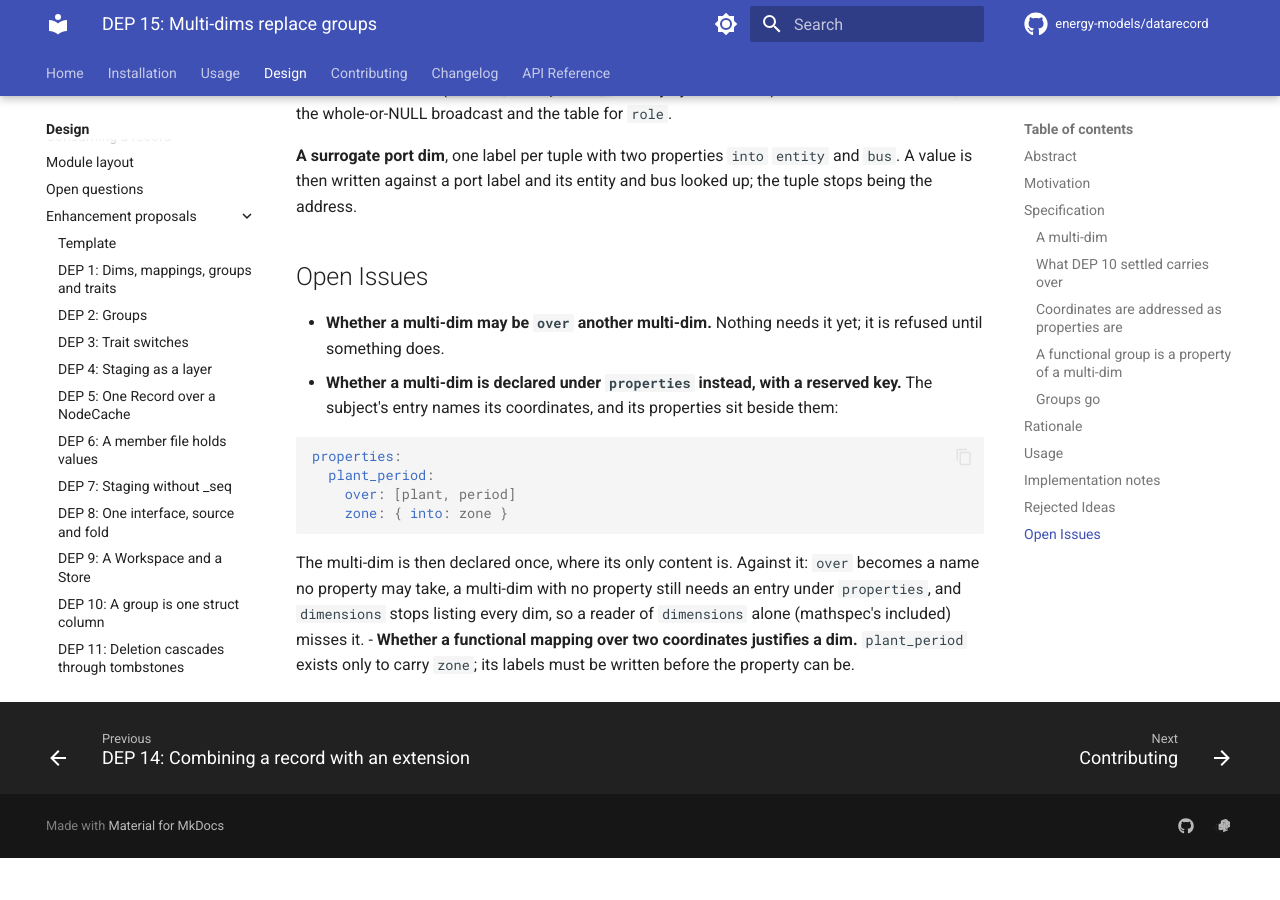
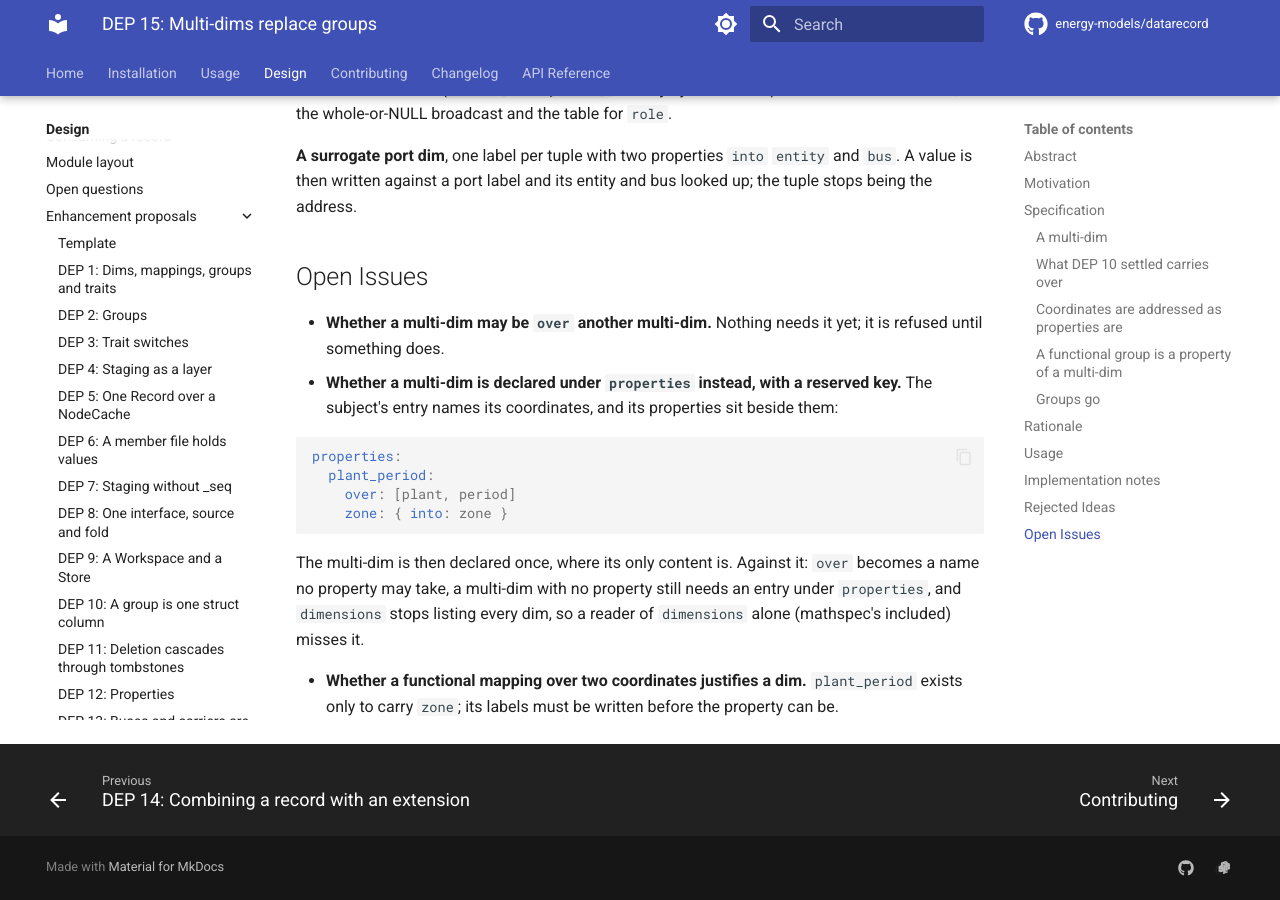
Before and after one commit to energy-models/datarecord, an MkDocs documentation site: the page built from docs/design/proposals/dep-0015-multi-dims.md, in a window 1280 px wide and 900 px high, scrolled down 5220 px. Built offline with MkDocs 1.6.1 and Material for MkDocs 9.7.7, drawn with Linux system fonts in a browser that asks for light colours; comment, search, counter and statistics services are not loaded; before the commit the page ends 6078 px from its top, so only the background shows below that.

````diff
--- a/docs/design/proposals/dep-0015-multi-dims.md
+++ b/docs/design/proposals/dep-0015-multi-dims.md
@@ -6,14 +6,14 @@ SPDX-License-Identifier: CC-BY-4.0
 
 # DEP 15: multi-dims replace groups
 
-| DEP      | 15                                                                                                                                                |
-| -------- | ------------------------------------------------------------------------------------------------------------------------------------------------- |
-| Title    | multi-dims replace groups                                                                                                                         |
-| Author   | Bryn Pickering                                                                                                                                    |
-| Status   | Draft                                                                                                                                             |
-| Requires | [DEP 10](dep-0010-a-group-is-a-struct-column.md), [DEP 12](dep-0012-properties.md), [DEP 13](dep-0013-buses-and-carriers-are-dims.md)             |
-| Created  | 2026-10-21                                                                                                                                        |
-| Replaces | the groups of [DEP 2](dep-0002-groups.md) and [DEP 10](dep-0010-a-group-is-a-struct-column.md)                                                    |
+| DEP      | 15                                                                                                                                    |
+| -------- | ------------------------------------------------------------------------------------------------------------------------------------- |
+| Title    | multi-dims replace groups                                                                                                             |
+| Author   | Bryn Pickering                                                                                                                        |
+| Status   | Draft                                                                                                                                 |
+| Requires | [DEP 10](dep-0010-a-group-is-a-struct-column.md), [DEP 12](dep-0012-properties.md), [DEP 13](dep-0013-buses-and-carriers-are-dims.md) |
+| Created  | 2026-10-21                                                                                                                            |
+| Replaces | the groups of [DEP 2](dep-0002-groups.md) and [DEP 10](dep-0010-a-group-is-a-struct-column.md)                                        |
 
 ## Abstract
 
@@ -23,13 +23,13 @@ A group becomes a **multi-dim**: a dim declared under `dimensions` with `over`,
 
 **A group is a dim in all but name.** [DEP 10's amendment](dep-0010-a-group-is-a-struct-column.md#amendment-a-group-is-a-dim) found it so in every way the fold sees: it is one struct column, it broadcasts, it is listed in `partial` or owned whole, it has a table of properties. What still sets it apart is spelling, and the spelling costs:
 
-| a dim                                  | a group                                         |
-| -------------------------------------- | ----------------------------------------------- |
-| declared under `dimensions`            | under `groups`                                  |
-| `dims/bus.parquet`                     | `groups/connection.parquet`                     |
-| `add`, `remove`                        | `add_group`, `remove_group`                     |
-| `Schema.dimensions`                    | `Schema.groups`, `group_columns`, `group_key`, `groups_of` |
-| [`dims: [X]`](../schema.md#addressing-dims-x) resolves a dim first | …and a group if no dim is so named |
+| a dim                                                              | a group                                                    |
+| ------------------------------------------------------------------ | ---------------------------------------------------------- |
+| declared under `dimensions`                                        | under `groups`                                             |
+| `dims/bus.parquet`                                                 | `groups/connection.parquet`                                |
+| `add`, `remove`                                                    | `add_group`, `remove_group`                                |
+| `Schema.dimensions`                                                | `Schema.groups`, `group_columns`, `group_key`, `groups_of` |
+| [`dims: [X]`](../schema.md#addressing-dims-x) resolves a dim first | …and a group if no dim is so named                         |
 
 Every reader of a schema asks twice, and every rule that holds for both is stated twice.
 
@@ -182,4 +182,5 @@ Checks that hold once built:
   ```
 
   The multi-dim is then declared once, where its only content is. Against it: `over` becomes a name no property may take, a multi-dim with no property still needs an entry under `properties`, and `dimensions` stops listing every dim, so a reader of `dimensions` alone (mathspec's included) misses it.
+
 - **Whether a functional mapping over two coordinates justifies a dim.** `plant_period` exists only to carry `zone`; its labels must be written before the property can be.
--- a/typos.toml
+++ b/typos.toml
@@ -5,3 +5,7 @@
 [default.extend-words]
 # PyPSA's own attribute name: fixed operation & maintenance cost.
 fom = "fom"
+
+[default]
+# Heading anchors: mkdocs slugs drop apostrophes, e.g. "property's" -> "propertys".
+extend-ignore-re = ["\\]\\([^)\\s]*#[a-z0-9-]+\\)"]
````
